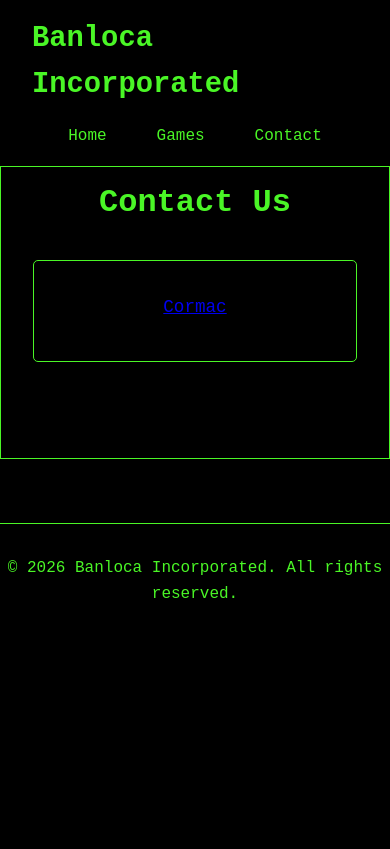
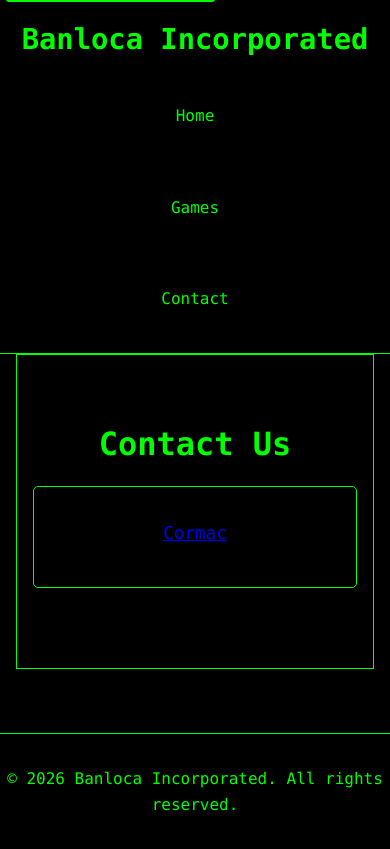
Before and after one commit to CormacBanloca/CormacBanloca.github.io, a plain HTML site: page contact.html in a window 390 px wide. Drawn offline with Linux system fonts and the light colour scheme.

Commit message:
feat: implement comprehensive accessibility and compatibility improvements
  - improve color contrast with brighter green (#00FF00) for WCAG compliance
  - add robust monospace font fallback stack for cross-platform compatibility
  - implement focus indicators and skip navigation links for keyboard accessibility
  - fix semantic HTML structure with proper heading hierarchy and ARIA labels
  - add CSS fallbacks and vendor prefixes for older browser support
  - enhance mobile responsiveness with better touch targets and layout
  - optimize performance with CSS preloading and resource hints
  - add meta descriptions for SEO and accessibility

```diff
--- a/contact.html
+++ b/contact.html
@@ -3,14 +3,18 @@
 <head>
     <meta charset="UTF-8">
     <meta name="viewport" content="width=device-width, initial-scale=1.0">
+    <meta name="description" content="Contact Banloca Incorporated - Get in touch with Cormac">
     <title>Contact - Banloca Incorporated</title>
+    <link rel="preload" href="style.css" as="style">
     <link rel="stylesheet" href="style.css">
     <link rel="icon" type="image/x-icon" href="favicon.ico">
+    <link rel="preconnect" href="https://fonts.googleapis.com" crossorigin>
 </head>
 <body>
+    <a href="#main-content" class="skip-link">Skip to main content</a>
     <header>
-        <nav>
-            <h1>Banloca Incorporated</h1>
+        <nav aria-label="Main navigation">
+            <div class="logo">Banloca Incorporated</div>
             <ul>
                 <li><a href="index.html">Home</a></li>
                 <li><a href="games.html">Games</a></li>
@@ -19,9 +23,9 @@
         </nav>
     </header>
 
-    <main>
+    <main id="main-content">
         <section id="contact" class="hero">
-            <h2>Contact Us</h2>
+            <h1>Contact Us</h1>
             <div class="contact-info">
                 <p><a href="mailto:cormac@banloca.dev">Cormac</a></p>
             </div>
--- a/style.css
+++ b/style.css
@@ -1,6 +1,28 @@
 :root {
     --bg-color: #000000;
-    --text-color: #4AF626;
+    --text-color: #00FF00;
+    --text-color-dim: #00CC00;
+    --hover-bg: rgba(0, 255, 0, 0.1);
+}
+
+/* Fallbacks for older browsers */
+body {
+    background-color: #000000;
+    color: #00FF00;
+}
+
+header {
+    background-color: #000000;
+    color: #00FF00;
+    border-bottom: 1px solid #00FF00;
+}
+
+.logo {
+    color: #00FF00;
+}
+
+nav a {
+    color: #00FF00;
 }
 
 * {
@@ -10,7 +32,7 @@
 }
 
 body {
-    font-family: 'Terminal', monospace;
+    font-family: 'Monaco', 'Menlo', 'Ubuntu Mono', 'Consolas', 'source-code-pro', monospace;
     line-height: 1.6;
     color: var(--text-color);
     background-color: var(--bg-color);
@@ -31,20 +53,40 @@ nav {
     max-width: 1200px;
     margin: 0 auto;
     padding: 0 2rem;
+    /* Flexbox fallback */
+    display: block;
+    text-align: center;
+    display: -webkit-box;
+    display: -ms-flexbox;
     display: flex;
+    -webkit-box-pack: justify;
+    -ms-flex-pack: justify;
     justify-content: space-between;
+    -webkit-box-align: center;
+    -ms-flex-align: center;
     align-items: center;
 }
 
-nav h1 {
+.logo {
     font-size: 1.8rem;
     color: var(--text-color);
+    font-weight: bold;
 }
 
 nav ul {
+    display: inline-block;
+    display: -webkit-box;
+    display: -ms-flexbox;
     display: flex;
     list-style: none;
     gap: 2rem;
+    margin: 0;
+    padding: 0;
+}
+
+nav li {
+    display: inline-block;
+    margin: 0 1rem;
 }
 
 nav a {
@@ -57,9 +99,12 @@ nav a {
     border-radius: 3px;
 }
 
-nav a:hover {
+nav a:hover,
+nav a:focus {
     border: 1px solid var(--text-color);
-    background-color: rgba(74, 246, 38, 0.1);
+    background-color: var(--hover-bg);
+    outline: 2px solid var(--text-color);
+    outline-offset: 2px;
 }
 
 main {
@@ -82,7 +127,7 @@ section {
     max-width: 1200px;
 }
 
-.hero h2 {
+.hero h1 {
     font-size: 3rem;
     margin-bottom: 1rem;
     color: var(--text-color);
@@ -90,6 +135,12 @@ section {
 
 .hero p {
     font-size: 1.2rem;
+    color: var(--text-color);
+}
+
+h1 {
+    font-size: 3rem;
+    margin-bottom: 2rem;
     color: var(--text-color);
 }
 
@@ -115,8 +166,8 @@ h2 {
 }
 
 .service-card:hover {
-    background-color: rgba(74, 246, 38, 0.1);
-    box-shadow: 0 0 10px rgba(74, 246, 38, 0.3);
+    background-color: var(--hover-bg);
+    box-shadow: 0 0 10px rgba(0, 255, 0, 0.3);
 }
 
 .service-card h3 {
@@ -152,25 +203,88 @@ footer {
     border-top: 1px solid var(--text-color);
 }
 
+a:focus {
+    outline: 2px solid var(--text-color);
+    outline-offset: 2px;
+}
+
+.skip-link {
+    position: absolute;
+    top: -40px;
+    left: 6px;
+    background: var(--text-color);
+    color: var(--bg-color);
+    padding: 8px;
+    text-decoration: none;
+    z-index: 1001;
+    border-radius: 3px;
+}
+
+.skip-link:focus {
+    top: 6px;
+}
+
 @media (max-width: 768px) {
+    header {
+        position: static;
+        padding: 1rem 0;
+    }
+
+    main {
+        margin-top: 0;
+    }
+
     nav {
+        -webkit-box-orient: vertical;
+        -webkit-box-direction: normal;
+        -ms-flex-direction: column;
         flex-direction: column;
         gap: 1rem;
+        padding: 0 1rem;
     }
 
     nav ul {
         gap: 1rem;
+        -webkit-box-orient: vertical;
+        -webkit-box-direction: normal;
+        -ms-flex-direction: column;
+        flex-direction: column;
+        text-align: center;
     }
 
-    .hero h2 {
+    nav li {
+        margin: 0.5rem 0;
+    }
+
+    nav a {
+        padding: 1rem;
+        min-height: 44px;
+        display: block;
+    }
+
+    .hero {
+        margin: 0 1rem;
+        padding: 4rem 1rem;
+    }
+
+    .hero h1 {
+        font-size: 2rem;
+    }
+
+    h1 {
         font-size: 2rem;
     }
 
     h2 {
-        font-size: 2rem;
+        font-size: 1.8rem;
     }
 
     .services-grid {
         grid-template-columns: 1fr;
+        gap: 1rem;
+    }
+
+    .contact-info {
+        margin: 1rem 0;
     }
 }
```
Also changed, not shown: games.html (+8 -4 lines), index.html (+8 -4 lines).
